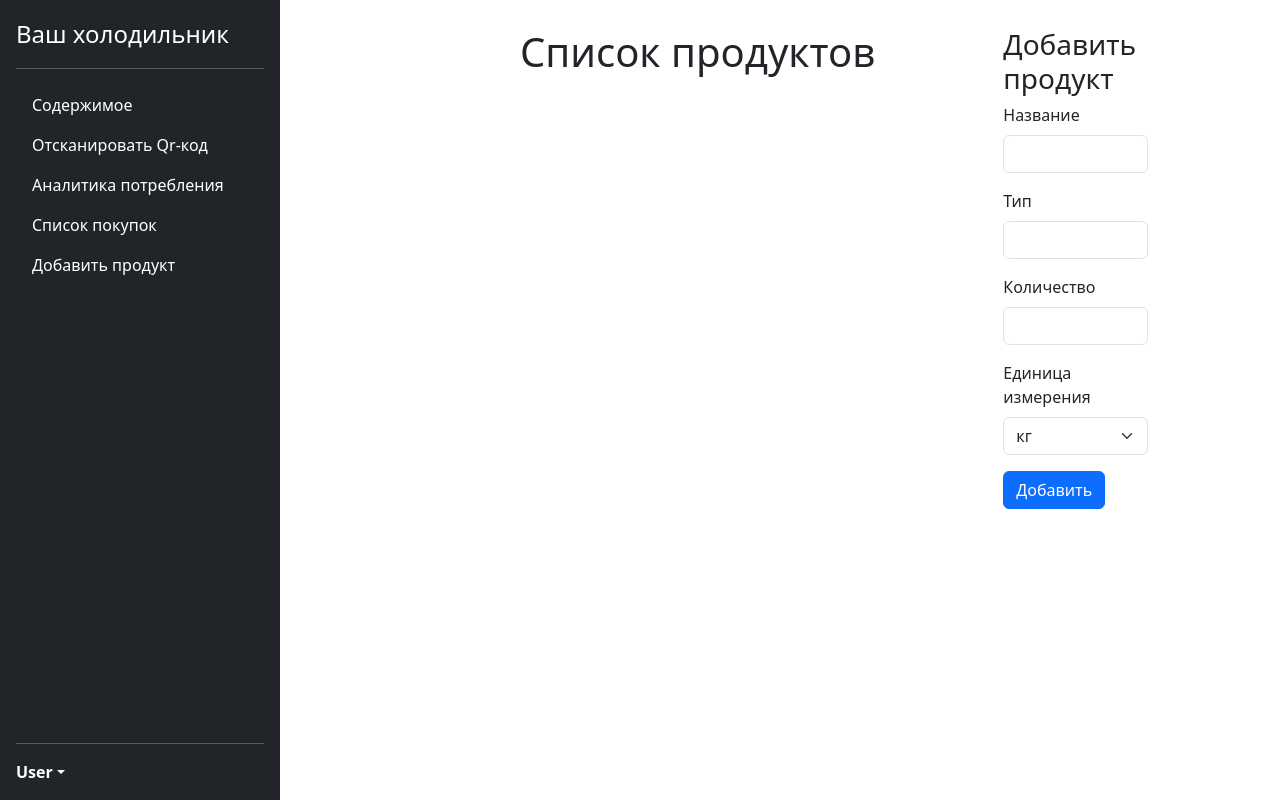
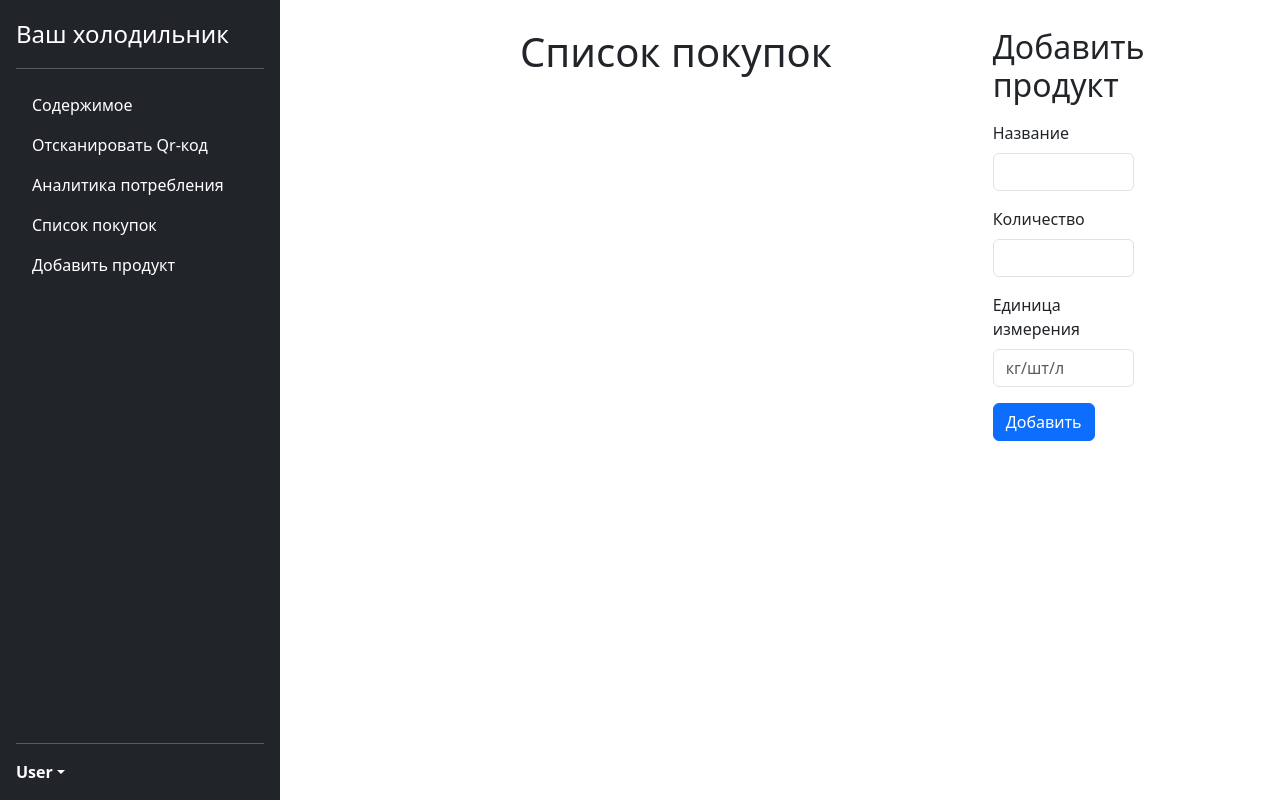
Before and after one commit to Zoneeder/Qr_Smart_Fridge, a Flask app: template templates/shopping_list.html in a window 1280 px wide. Run offline with Flask 3, Linux system fonts and the light colour scheme; the template is opened without the code that fills it, so the values that code supplies are empty.

Commit message:
Доработана форма для списка покупок

```diff
--- a/app.py
+++ b/app.py
@@ -39,6 +39,20 @@ def products():
     connsl = get_db_connection_for_shopping_list()
     shopping_list = connsl.execute('SELECT * FROM shopping_list').fetchall()  # Получаем все продукты из базы данных
     connsl.close()
+    if request.method == 'POST':
+        # Получаем данные из формы
+        name = request.form['name']
+        amount = float(request.form['amount'])
+        amount_type = request.form['amount_type']
+
+        # Подключаемся к базе данных и добавляем продукт
+        connsl = get_db_connection_for_shopping_list()
+        connsl.execute('''
+        INSERT INTO shopping_list (name, amount, amount_type)
+        VALUES (?, ?, ?)
+        ''', (name, amount, amount_type))
+        connsl.commit()
+        connsl.close()
     return render_template('shopping_list.html', active_page='shopping_list', shopping_list=shopping_list)
 
 # Маршрут для добавления продукта
--- a/templates/shopping_list.html
+++ b/templates/shopping_list.html
@@ -2,18 +2,27 @@
 
 {% block content %}
 <div class="container">
-  <div class="d-flex gap-0">
+  <div class="d-flex">
     <div class="w-75 p-2">
-      <h1>Список продуктов</h1>
+      <h1 class="mb-3">Список покупок</h1>
       <div class="row">
         {% for shopping_product in shopping_list %}
           <div class="col-md-12">
             <div class="card mb-4 w-50">
               <div class="card-body">
-                <h5 class="card-title">{{ shopping_product.name }}</h5>
-                <div class="d-flex justify-content-between">
-                  <span class="card-text">{{ shopping_product.type }}</span>
-                  <span class="card-text">{{ shopping_product.amount }} {{ shopping_product.amount_type }}</span>
+                <div class="d-flex justify-content-between align-items-center">
+                  <div class="d-flex flex-column mb-1">
+                    <h5 class="card-title">{{ shopping_product.name }}</h5>
+                    <span class="card-text">{{ shopping_product.amount }} {{ shopping_product.amount_type }}</span>
+                  </div>
+                  <div>
+                    <button type="button" class="btn btn-outline-primary">
+                      <svg xmlns="http://www.w3.org/2000/svg" width="16" height="16" fill="currentColor" class="bi bi-trash" viewBox="0 0 16 16">
+                        <path d="M5.5 5.5A.5.5 0 0 1 6 6v6a.5.5 0 0 1-1 0V6a.5.5 0 0 1 .5-.5zm2.5 0a.5.5 0 0 1 .5.5v6a.5.5 0 0 1-1 0V6a.5.5 0 0 1 .5-.5zm3 .5a.5.5 0 0 0-1 0v6a.5.5 0 0 0 1 0V6z"/>
+                        <path fill-rule="evenodd" d="M14.5 3a1 1 0 0 1-1 1H13v9a2 2 0 0 1-2 2H5a2 2 0 0 1-2-2V4h-.5a1 1 0 0 1-1-1V2a1 1 0 0 1 1-1H6a1 1 0 0 1 1-1h2a1 1 0 0 1 1 1h3.5a1 1 0 0 1 1 1v1zM4.118 4 4 4.059V13a1 1 0 0 0 1 1h6a1 1 0 0 0 1-1V4.059L11.882 4H4.118zM2.5 3V2h11v1h-11z"/>
+                      </svg>
+                    </button>
+                  </div>
                 </div>
               </div>
             </div>
@@ -23,28 +32,28 @@
     </div>
 
     <div class="w-25 p-2">
-      <h3>Добавить продукт</h3>
+      <h2 class="mb-3">Добавить продукт</h2>
       <form method="POST" action="/shopping_list">
         <div class="mb-3">
           <label for="name" class="form-label">Название</label>
           <input type="text" class="form-control" id="name" name="name" required>
         </div>
         <div class="mb-3">
-          <label for="type" class="form-label">Тип</label>
-          <input type="text" class="form-control" id="type" name="type" required>
+          <label for="amount" class="form-label">Количество</label>
+          <input type="number" step="0.01" class="form-control" id="amount" name="amount" required>
         </div>
         <div class="mb-3">
-          <label for="amount" class="form-label">Количество</label>
-          <input type="number" step="0.01" class="form-control" id="quantity" name="quantity" required>
+          <label for="amount_type" class="form-label">Единица измерения</label>
+          <input type="text" class="form-control" id="amount_type" name="amount_type" placeholder="кг/шт/л" required>
         </div>
-        <div class="mb-3">
+        <!-- <div class="mb-3">
           <label for="amount_type" class="form-label">Единица измерения</label>
           <select class="form-select" aria-label="Default select example">
             <option value="1">кг</option>
             <option value="2">шт</option>
             <option value="3">литр</option>
           </select>
-        </div>
+        </div> -->
         <button type="submit" class="btn btn-primary">Добавить</button>
       </form>
     </div>
```
Also changed, not shown: database/shopping_list.db.
